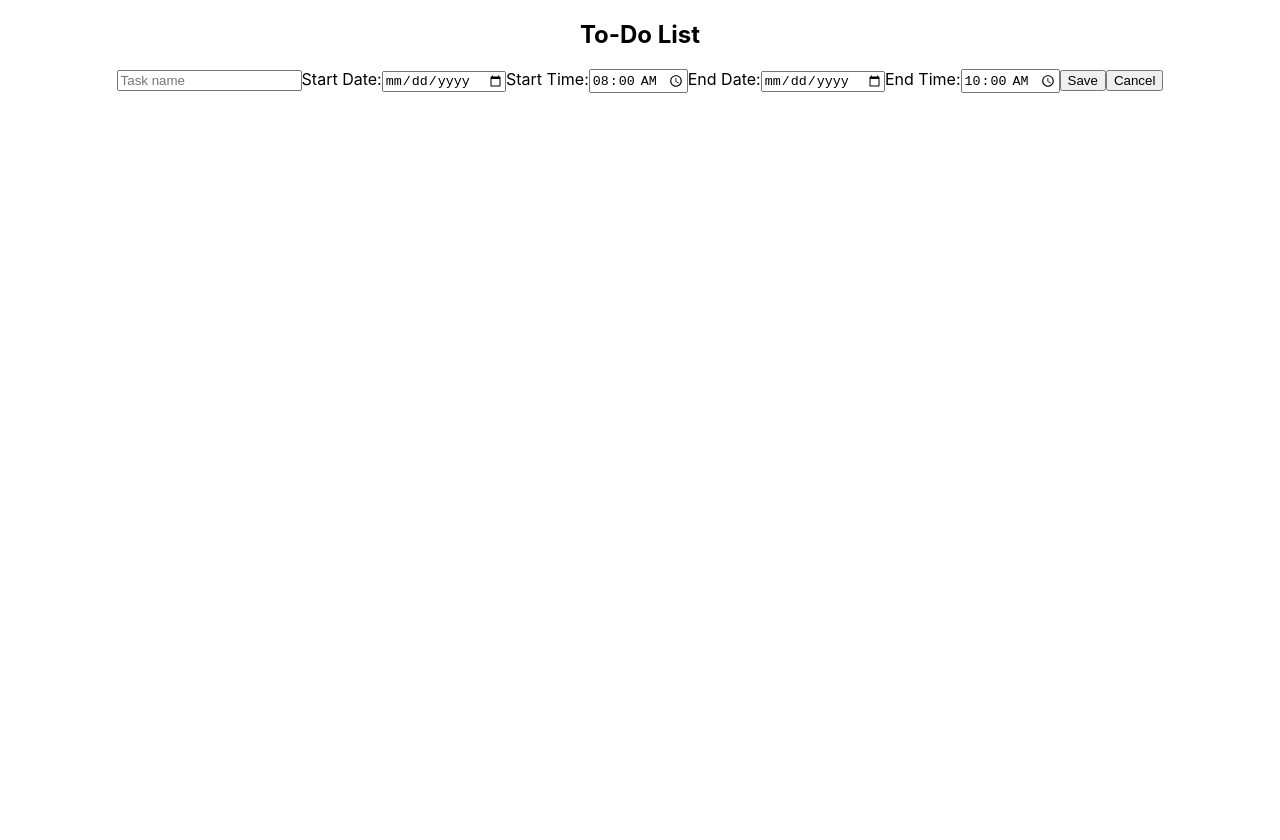
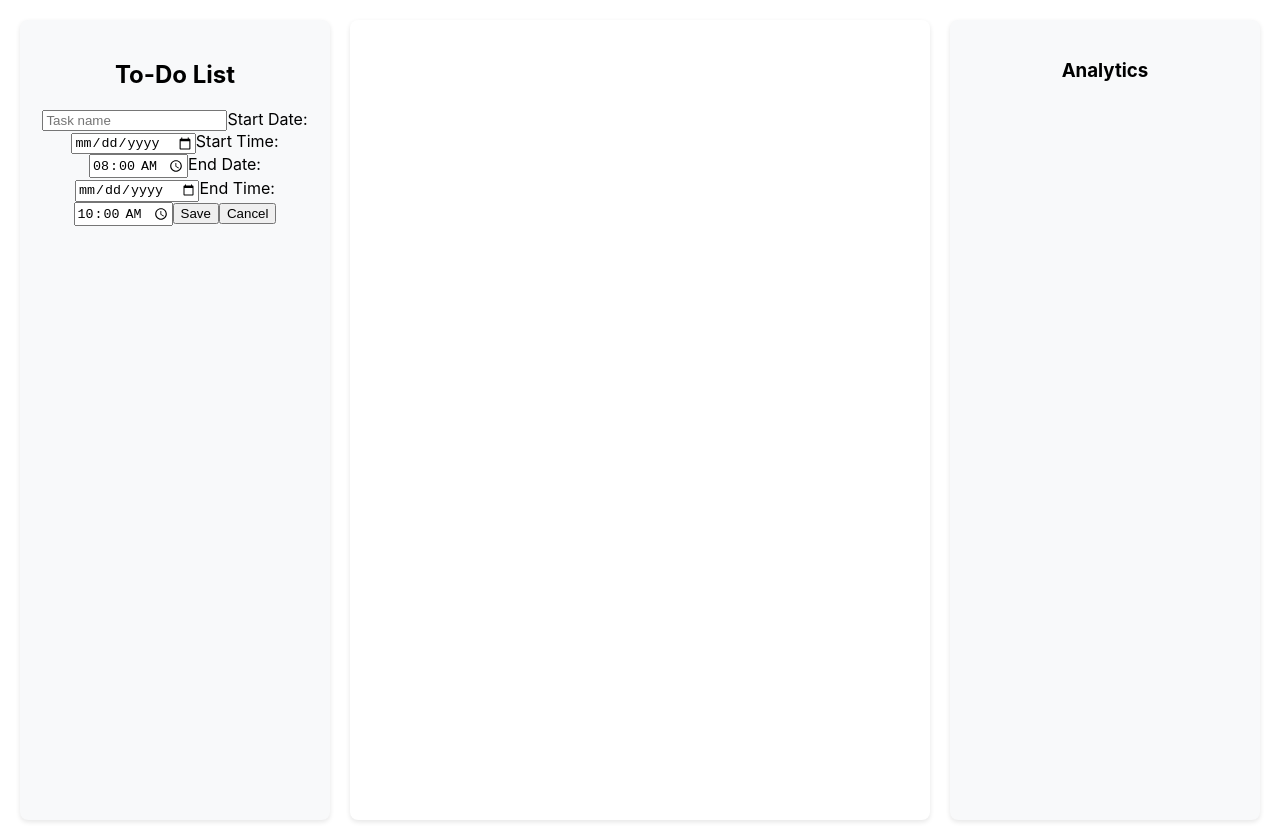
Before and after one commit to Kendi-prog/todo-habit-tracker, a React (Create React App) app: page / in a window 1280 px wide. Before the commit the page ends 800 px from the top, so only its background shows below. Built offline with nearby package versions, Linux system fonts and the light colour scheme.

Commit message:
adding sass to my todo app component

```diff
--- a/package.json
+++ b/package.json
@@ -8,6 +8,7 @@
     "react": "^19.0.0",
     "react-dom": "^19.0.0",
     "react-scripts": "5.0.1",
+    "sass": "^1.83.4",
     "web-vitals": "^4.2.4"
   },
   "scripts": {
--- a/src/components/todo-app/todo-app.component.jsx
+++ b/src/components/todo-app/todo-app.component.jsx
@@ -1,5 +1,7 @@
 import React, { useState } from "react";
+
 import TaskInput from "../task-input/task-input.component";
+import './todo-app.scss';
 
 const Todo = () => {
     const [tasks, setTasks] = useState([]);
@@ -10,14 +12,22 @@ const Todo = () => {
     }
 
     return (
-        <div>
-            <TaskInput addTask={addTask} cancelTask={() => {}}/>
-            <ul>
+        <div className="todo-container">
+            <div className="task-input-section">
+                <TaskInput addTask={addTask} cancelTask={() => {}}/>
+            </div>
+            <div className="task-list-section">
+               <ul>
                 {tasks.map((task, index) => {
                     return (
-                    <li key={index}>{task.task} - {task.start} to {task.end}</li>
-                )})}
-            </ul>
+                        <li key={index}>{task.task} - {task.start} to {task.end}</li>
+                    )})}
+                </ul>
+            </div>
+            <div className="analytics-section">
+                <h3>Analytics</h3>
+            </div>
+
 
         </div>
     );
--- /dev/null
+++ b/src/components/todo-app/todo-app.scss
@@ -0,0 +1,52 @@
+.todo-container {
+    display: flex;
+    justify-content: space-between;
+    height: 100vh;
+    padding: 20px;
+
+    .task-input-section {
+        flex: 1;
+        margin-right: 10px;
+        background-color: #f8f9fa;
+        padding: 20px;
+        border-radius: 8px;
+        box-shadow: 0 2px 5px rgba(0, 0, 0, 0.1);
+
+
+        h3 {
+            margin-bottom: 10px;
+        }
+    }
+
+    .task-list-section {
+        flex: 2;
+        margin: 0 10px;
+        background-color: #ffffff;
+        padding: 20px;
+        border-radius: 8px;
+        box-shadow: 0 2px 5px rgba(0, 0, 0, 0.1);
+
+        ul {
+            list-style-type: none;
+            padding: 0;
+
+            li {
+                padding: 10px 0;
+                border-bottom: 1px solid #e9ecef;
+            }
+        }
+    }
+
+    .analytics-section {
+        flex: 1;
+        margin-left: 10px;
+        background-color: #f8f9fa;
+        padding: 20px;
+        border-radius: 8px;
+        box-shadow: 0 2px 5px rgba(0, 0, 0, 0.1);
+
+        h3 {
+            margin-bottom: 10px;
+        }
+    }
+}
```
Also changed, not shown: 1 other file (tests, documents, lock files or other folders).
